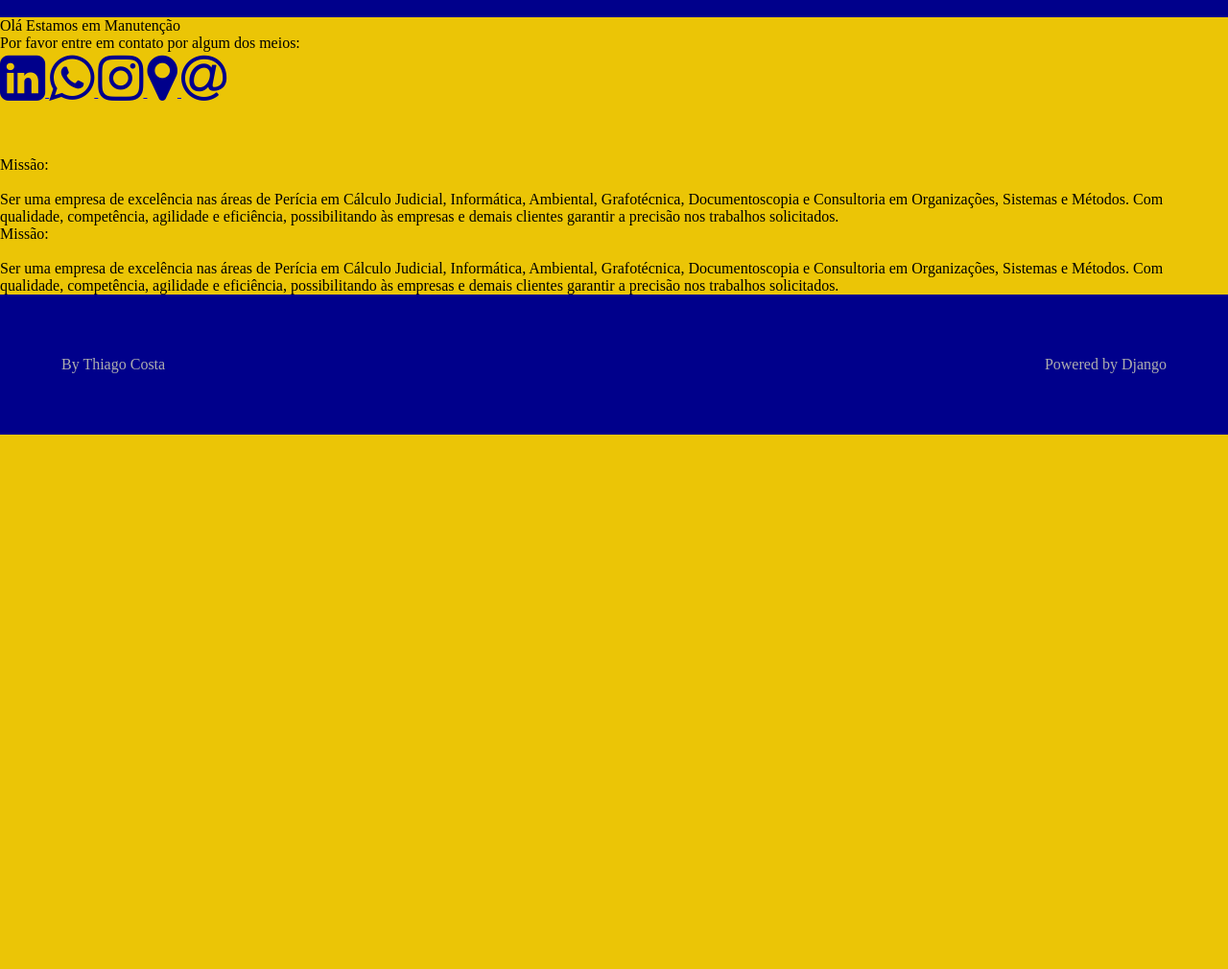
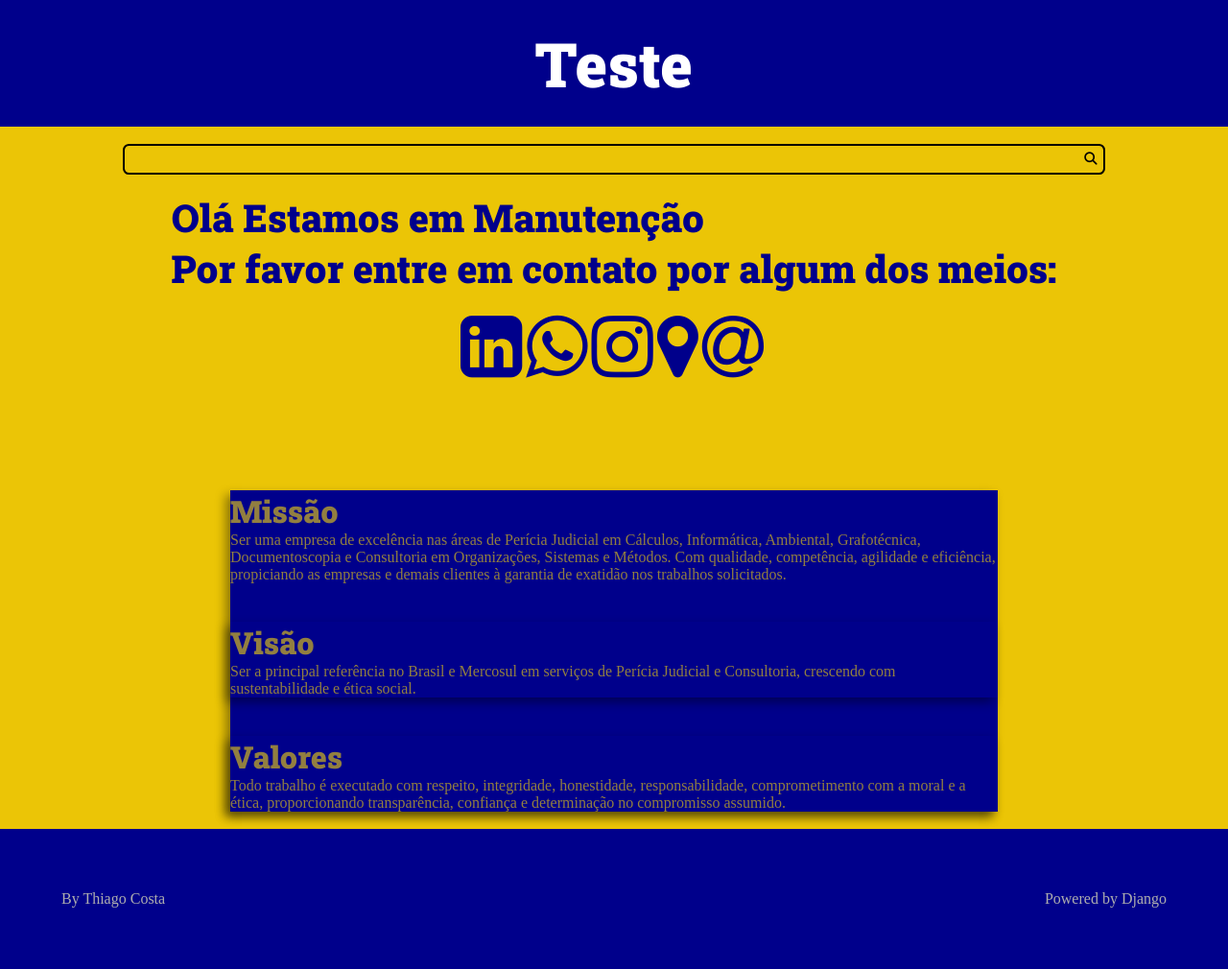
Before and after one commit to ThiagoCostaD/SitePaulo, a Django app: page / in a window 1280 px wide. Shown: the whole page at 96% size. Before the commit the page ends 453 px from the top, so only its background shows below. Run offline with Django 4.2, Linux system fonts and the light colour scheme.

Commit message:
fazendo a grid

```diff
--- /dev/null
+++ b/sitepc/templates/sitepc/pages/home.html
@@ -0,0 +1,56 @@
+{% include 'sitepc/partials/head.html' %}
+
+<body>
+
+    {% include 'sitepc/partials/header.html' %}
+    <br>
+    {% include 'sitepc/partials/search.html' %}
+    <br>
+    {% include 'sitepc/partials/aviso.html' %}
+    <br>
+    {% include 'sitepc/partials/redes.html' %}
+    <br>
+
+    <main class="main-content-container">
+        <div class="main-content main-content-list container">
+            <div class="geral-corpo corpo-lista">
+                <div class="corpo-cover">
+                    <div class="missao">
+                        <h1>Missão</h1>
+                        Ser uma empresa de excelência nas áreas de Perícia Judicial em Cálculos, Informática,
+                        Ambiental, Grafotécnica, Documentoscopia e Consultoria em Organizações, Sistemas e Métodos. Com
+                        qualidade, competência, agilidade e eficiência, propiciando as empresas e demais clientes à
+                        garantia de
+                        exatidão nos trabalhos solicitados.
+                    </div>
+                </div>
+                <div class="geral-corpo corpo-lista">
+                    <div class="corpo-cover">
+                        <div class="missao">
+                            <h1>Visão</h1>
+                            Ser a principal referência no Brasil e Mercosul em serviços de Perícia Judicial e
+                            Consultoria,
+                            crescendo com sustentabilidade e ética social.
+                        </div>
+                    </div>
+                </div>
+                <div class="geral-corpo corpo-lista">
+                    <div class="corpo-cover">
+                        <div class="missao">
+                            <h1>Valores</h1>
+                            Todo trabalho é executado com respeito, integridade, honestidade, responsabilidade,
+                            comprometimento com a moral e a ética, proporcionando transparência, confiança e
+                            determinação no
+                            compromisso assumido.
+                        </div>
+                    </div>
+                </div>
+            </div>
+        </div>
+    </main>
+
+</body>
+<br>
+{% include 'sitepc/partials/footer.html' %}
+
+</html>
--- a/sitepc/templates/sitepc/pages/manutencao.html
+++ /dev/null
@@ -1,70 +0,0 @@
-{% include 'sitepc/partials/head.html' %}
-
-<body>
-    <header class="main-header-containe">
-        <div class="main-heade containe">
-            <img src="" alt="">
-        </div>
-    </header>
-    </div>
-    <div class="corpo">
-        Olá Estamos em Manutenção <br>
-        Por favor entre em contato por algum dos meios:
-    </div>
-    <div class="redes">
-        <nav>
-            <a href="https://www.linkedin.com/in/paulo-santos-07698059" target="_blank">
-                <i class="fa fa-linkedin-square"></i>
-            </a>
-
-            <a href="https://api.whatsapp.com/message/SJ5XIP2HTHQNC1?autoload=1&app_absent=0" target="_blank">
-                <i class="fa fa-whatsapp"></i>
-            </a>
-
-            <a href=" https://www.instagram.com/pc_pericias_e_consultorias/?utm_source=qr" target="_blank">
-                <i class="fa fa-instagram"></i>
-            </a>
-
-            <a href="https://goo.gl/maps/Z1DGZ4viufmaKAYw9" target="_blank">
-                <i class="fa fa-map-marker"></i>
-            </a>
-
-            <a href=mailto:contato@periciaseconsultorias.com.br target="_blank">
-                <i class="fa fa-at"></i>
-            </a>
-        </nav>
-        <br>
-        <br>
-        <br>
-    </div>
-    <main class="main-content-container">
-        <div class="main-content main-content-list container">
-            <div class="missao">
-                <p class="m1">Missão:
-                    <br>
-                    <br>
-                    Ser uma empresa de excelência nas áreas de Perícia em Cálculo Judicial, Informática, Ambiental,
-                    Grafotécnica, Documentoscopia e Consultoria em Organizações, Sistemas e Métodos. Com qualidade,
-                    competência, agilidade e eficiência, possibilitando às empresas e demais clientes garantir a
-                    precisão
-                    nos trabalhos solicitados.
-                </p>
-            </div>
-            <div class="missao">
-                <p class="m1">Missão:
-                    <br>
-                    <br>
-                    Ser uma empresa de excelência nas áreas de Perícia em Cálculo Judicial, Informática, Ambiental,
-                    Grafotécnica, Documentoscopia e Consultoria em Organizações, Sistemas e Métodos. Com qualidade,
-                    competência, agilidade e eficiência, possibilitando às empresas e demais clientes garantir a
-                    precisão
-                    nos trabalhos solicitados.
-                </p>
-            </div>
-        </div>
-    </main>
-
-</body>
-{% include 'sitepc/partials/footer.html' %}
-
-</html>
--- /dev/null
+++ b/sitepc/templates/sitepc/partials/aviso.html
@@ -0,0 +1,4 @@
+<div class="aviso">
+    Olá Estamos em Manutenção <br>
+    Por favor entre em contato por algum dos meios:
+</div>
--- a/sitepc/templates/sitepc/partials/head.html
+++ b/sitepc/templates/sitepc/partials/head.html
@@ -19,6 +19,23 @@
             --color-two: darkblue;
             --color-white: #fff;
             --color-black: #000;
+            --color-primary-dark-hover: #212336;
+            --color-primary-light: #d4ecfa;
+            --color-primary-light-hover: #bdd8e7;
+
+            --color-dark-text: #444;
+            --color-info-light: #cce5ff;
+            --color-debug-light: #cce5ff;
+            --color-success-light: #d4edda;
+            --color-alert-light: #fff3cd;
+            --color-warning-light: #fff3cd;
+            --color-error-light: #f8d7da;
+            --color-info-dark: #4d86c4;
+            --color-debug-dark: #4d86c4;
+            --color-success-dark: #4a9c5d;
+            --color-alert-dark: #927f40;
+            --color-warning-dark: #927f40;
+            --color-error-dark: #da525d;
 
             --color-gray-0: #f9f9f9;
             --color-gray-1: #e0e0e0;
@@ -34,6 +51,7 @@
             --font-primary: sans-serif;
             --font-headings: 'Roboto Slab', serif;
 
+            --spacing-gutter-small: 1.5rem;
             --spacing-gutter-medium: 3rem;
             --spacing-gutter-large: 4rem;
         }
@@ -42,19 +60,107 @@
             padding: 0;
             margin: 0;
             box-sizing: border-box;
+            text-decoration: none;
         }
 
         body {
             background: var(--color-one);
+            color: var(--color-dark-text);
+        }
+
+        h1,
+        h2,
+        h3,
+        h4,
+        h5,
+        h6 {
+            font-family: var(--font-headings);
         }
 
         .containe {
             max-width: 1400px;
             margin: 0 auto;
+            padding: var(--spacing-gutter-small);
         }
 
         .main-header-containe {
-            background: darkblue;
+            background: #00008b;
+        }
+
+        .logo {
+            font-size: 4rem;
+            color: white;
+            text-decoration: none;
+            display: flex;
+            flex-flow: row nowrap;
+            align-items: center;
+            justify-content: center;
+            width: fit-content;
+            margin: 0 auto;
+        }
+
+        .search-form {
+            border: .15rem solid var(--color-black);
+            max-width: 64rem;
+            margin: 0 auto;
+            border-radius: .4rem;
+            position: relative;
+            transition: all 350ms ease-in-out;
+        }
+
+        .search-input,
+        .search-button {
+            border: none;
+            background: none;
+            outline: none;
+            padding: .4rem;
+            transition: all 350ms ease-in-out;
+        }
+
+        .search-input {
+            width: 100%;
+            padding-right: 3rem;
+
+        }
+
+        .search-button {
+            position: absolute;
+            top: 0;
+            right: 0;
+        }
+
+        .search-button:focus {
+            outline: 1px solid rgb(0, 13, 255);
+            background-color: rgba(0, 0, 0, 0.14);
+            border-radius: .4rem;
+        }
+
+        .search-form:focus-within {
+            border-color: rgb(0, 13, 255);
+            background-color: rgba(255, 255, 255, 0.7);
+        }
+
+        .search-form:focus-within .search-button {
+            color: rgb(0, 13, 255);
+
+        }
+
+        .aviso {
+            font-size: 2.5rem;
+            font-family: var(--font-headings);
+            color: var(--color-two);
+            text-decoration: none;
+            display: flex;
+            flex-flow: row nowrap;
+            align-items: center;
+            justify-content: center;
+            width: fit-content;
+            margin: 0 auto;
+        }
+
+        .redes {
+            width: 100%;
+            padding-left: 30rem;
         }
 
         .fa:hover {
@@ -62,7 +168,7 @@
         }
 
         .fa {
-            font-size: 55px;
+            font-size: 75px;
             color: var(--color-two);
             text-align: center;
             text-decoration: none;
@@ -70,11 +176,44 @@
             ;
         }
 
+        .main-content {
+            padding-top: 0;
+            margin-top: 0;
+        }
+
+        .main-content-list {
+            display: inline-table;
+            grid-template-columns: repeat(auto-fit, minmax(340px, 1fr));
+            padding-left: 15rem;
+        }
+
+        .geral-corpo {
+            color: #927f40;
+            background: darkblue;
+            box-shadow: -5px 5px 10px rgba(0, 0, 0, 0.4);
+            transform: scale(1);
+            transition: all 300ms ease-in-out;
+            margin-top: 2.5rem;
+        }
+
+        .geral-corpo img {
+            max-width: 100%;
+        }
+
+        .corpo-lista {
+            max-width: 50rem;
+        }
+
+        .corpo-lista:hover {
+            transform: scale(1.06);
+            box-shadow: -10px 10px 20px rgba(0, 0, 0, 0.6);
+        }
+
         .main-footer {
             display: flex;
             align-items: center;
             justify-content: space-between;
-            background: darkblue;
+            background: #00008b;
             color: var(--color-two);
             padding: var(--spacing-gutter-large);
         }
--- /dev/null
+++ b/sitepc/templates/sitepc/partials/header.html
@@ -0,0 +1,6 @@
+<header class="main-header-containe">
+    <div class="main-heade containe">
+        <img class="logo" src="" alt="">
+        <h1 class="logo">Teste</h1>
+    </div>
+</header>
--- /dev/null
+++ b/sitepc/templates/sitepc/partials/redes.html
@@ -0,0 +1,26 @@
+<div class="redes">
+    <nav>
+        <a href="https://www.linkedin.com/in/paulo-santos-07698059" target="_blank">
+            <i class="fa fa-linkedin-square"></i>
+        </a>
+
+        <a href="https://api.whatsapp.com/message/SJ5XIP2HTHQNC1?autoload=1&app_absent=0" target="_blank">
+            <i class="fa fa-whatsapp"></i>
+        </a>
+
+        <a href=" https://www.instagram.com/pc_pericias_e_consultorias/?utm_source=qr" target="_blank">
+            <i class="fa fa-instagram"></i>
+        </a>
+
+        <a href="https://goo.gl/maps/Z1DGZ4viufmaKAYw9" target="_blank">
+            <i class="fa fa-map-marker"></i>
+        </a>
+
+        <a href=mailto:contato@periciaseconsultorias.com.br target="_blank">
+            <i class="fa fa-at"></i>
+        </a>
+    </nav>
+    <br>
+    <br>
+    <br>
+</div>
--- /dev/null
+++ b/sitepc/templates/sitepc/partials/search.html
@@ -0,0 +1,9 @@
+
+<div class="search-container">
+    <div class="container">
+        <form action="" class="search-form">
+            <input type="search" class="search-input" name="search">
+            <button type="submit" class="search-button"><i class="fas fa-search"></i></button>
+        </form>
+    </div>
+</div>
--- a/sitepc/views.py
+++ b/sitepc/views.py
@@ -2,36 +2,36 @@ from django.shortcuts import render
 
 
 def home(request):
-    return render(request, 'sitepc/pages/manutencao.html')
+    return render(request, 'sitepc/pages/home.html')
 
 
 def manutencao(request):
-    return render(request, 'sitepc/pages/manutencao.html')
+    return render(request, 'sitepc/pages/home.html')
 
 
 def sobre(request):
-    return render(request, 'sitepc/pages/manutencao.html')
+    return render(request, 'sitepc/pages/home.html')
 
 
 def palestras(request):
-    return render(request, 'sitepc/pages/manutencao.html')
+    return render(request, 'sitepc/pages/home.html')
 
 
 def cursos(request):
-    return render(request, 'sitepc/pages/manutencao.html')
+    return render(request, 'sitepc/pages/home.html')
 
 
 def consultorias(request):
-    return render(request, 'sitepc/pages/manutencao.html')
+    return render(request, 'sitepc/pages/home.html')
 
 
 def sistemas(request):
-    return render(request, 'sitepc/pages/manutencao.html')
+    return render(request, 'sitepc/pages/home.html')
 
 
 def contato(request):
-    return render(request, 'sitepc/pages/manutencao.html')
+    return render(request, 'sitepc/pages/home.html')
 
 
 def faq(request):
-    return render(request, 'sitepc/pages/manutencao.html')
+    return render(request, 'sitepc/pages/home.html')
```
